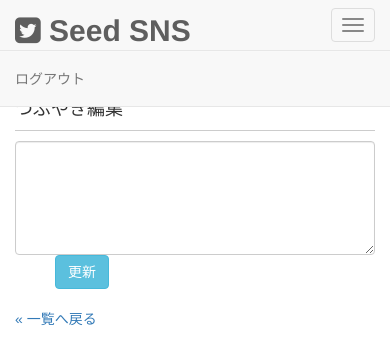
After one commit to martimp/seed_sns, a PHP site: page /edit.php?tweet_id=1 in a window 390 px wide, after a click on "Toggle navigation". The commit adds this page. Shown: the top 364 px of the page. Run offline with PHP 8.4, Linux system fonts and the light colour scheme; tables that the repository leaves empty hold one stand-in row (values such as "Sample post").

Commit message:
edit delete 作成

```diff
--- /dev/null
+++ b/date.php
@@ -0,0 +1,4 @@
+<?php
+
+echo 'なぜ飛んできたし';
+ ?>
--- /dev/null
+++ b/edit.php
@@ -0,0 +1,116 @@
+<?php
+require('dbconnect.php');
+session_start();
+
+  // GET送信で送られてきた値で該当する投稿を取得
+  // GET送信はURLを参照する
+if (isset($_GET)) {
+
+  $sql = 'SELECT * FROM `tweets` WHERE `tweet_id`=?';
+  $data = array($_GET['tweet_id']);
+  $stmt = $dbh->prepare($sql);
+  $stmt->execute($data);
+  $tweet_edit = $stmt->fetch(PDO::FETCH_ASSOC); // 一件の表示なので繰り返す必要なし
+}
+
+  // 値の確認
+// echo '<br>';
+// echo '<br>';
+// echo '<br>';
+// echo '<br>';
+
+// var_dump($tweet_edit);
+
+
+
+  // POST送信された時
+if (!empty($_POST)) {
+
+  if ($_POST['tweet'] == '') {
+    $error['tweet'] = 'blank';
+  }
+  if (!isset($error)) {
+    $sql = 'UPDATE `tweets` SET `tweet`=?, `modified`=NOW() WHERE `tweet_id`=?';
+    $data = array($_POST['tweet'], $_GET['tweet_id']);
+    $stmt = $dbh->prepare($sql);
+    $stmt->execute($data);
+
+
+
+
+    // header = 遷移先を指定して、強制的に遷移する
+    // header('Location: 遷移先');
+    header('Location: index.php');
+    // それ以降の処理を中断
+    exit();
+  }
+}
+?>
+
+<!DOCTYPE html>
+<html lang="ja">
+<head>
+  <meta charset="utf-8">
+  <meta http-equiv="X-UA-Compatible" content="IE=edge">
+  <meta name="viewport" content="width=device-width, initial-scale=1">
+
+  <title>SeedSNS</title>
+
+  <!-- Bootstrap -->
+  <link href="assets/css/bootstrap.css" rel="stylesheet">
+  <link href="assets/font-awesome/css/font-awesome.css" rel="stylesheet">
+  <link href="assets/css/form.css" rel="stylesheet">
+  <link href="assets/css/timeline.css" rel="stylesheet">
+  <link href="assets/css/main.css" rel="stylesheet">
+
+</head>
+<body>
+  <nav class="navbar navbar-default navbar-fixed-top">
+    <div class="container">
+      <!-- Brand and toggle get grouped for better mobile display -->
+      <div class="navbar-header page-scroll">
+        <button type="button" class="navbar-toggle" data-toggle="collapse" data-target="#bs-example-navbar-collapse-1">
+          <span class="sr-only">Toggle navigation</span>
+          <span class="icon-bar"></span>
+          <span class="icon-bar"></span>
+          <span class="icon-bar"></span>
+        </button>
+        <a class="navbar-brand" href="index.html"><span class="strong-title"><i class="fa fa-twitter-square"></i> Seed SNS</span></a>
+      </div>
+      <!-- Collect the nav links, forms, and other content for toggling -->
+      <div class="collapse navbar-collapse" id="bs-example-navbar-collapse-1">
+        <ul class="nav navbar-nav navbar-right">
+          <li><a href="logout.php">ログアウト</a></li>
+        </ul>
+      </div>
+      <!-- /.navbar-collapse -->
+    </div>
+    <!-- /.container-fluid -->
+  </nav>
+
+  <div class="container">
+    <div class="row">
+      <div class="col-md-6 col-md-offset-3 content-margin-top">
+        <h4>つぶやき編集</h4>
+        <div class="msg">
+          <form method="POST" action="" class="form-horizontal" role="form">
+           <textarea name="tweet" cols="50" rows="5" class="form-control"></textarea>
+           <?php if (isset($error) && $error['tweet'] == 'blank') {  ?>
+           <p class="error">つぶやきを入れてください。</p>
+           <?php } ?>
+           <ul class="paging">
+            <input type="submit" class="btn btn-info" value="更新">
+          </ul>
+        </form>
+      </div>
+      <a href="index.php">&laquo;&nbsp;一覧へ戻る</a>
+    </div>
+  </div>
+</div>
+
+<!-- jQuery (necessary for Bootstrap's JavaScript plugins) -->
+<script src="assets/js/jquery-3.1.1.js"></script>
+<script src="assets/js/jquery-migrate-1.4.1.js"></script>
+<script src="assets/js/bootstrap.js"></script>
+</body>
+</html>
```
Also changed, not shown: delete.php (added, +17 -0 lines), index.php (+6 -8 lines), delete_memo.txt (added).
